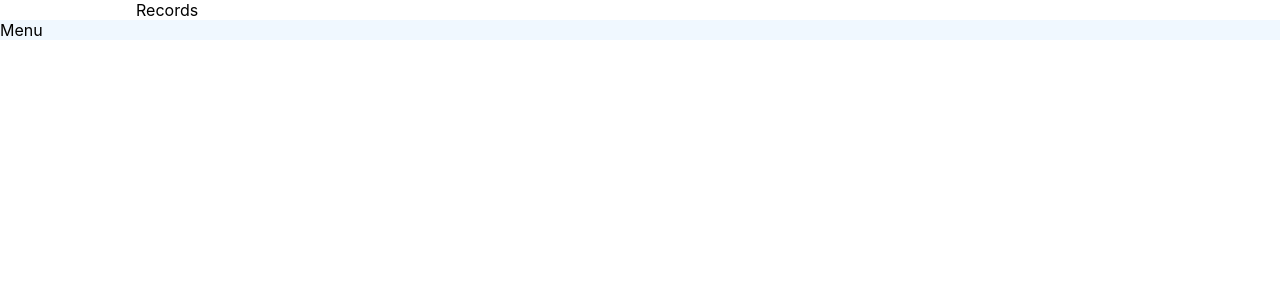
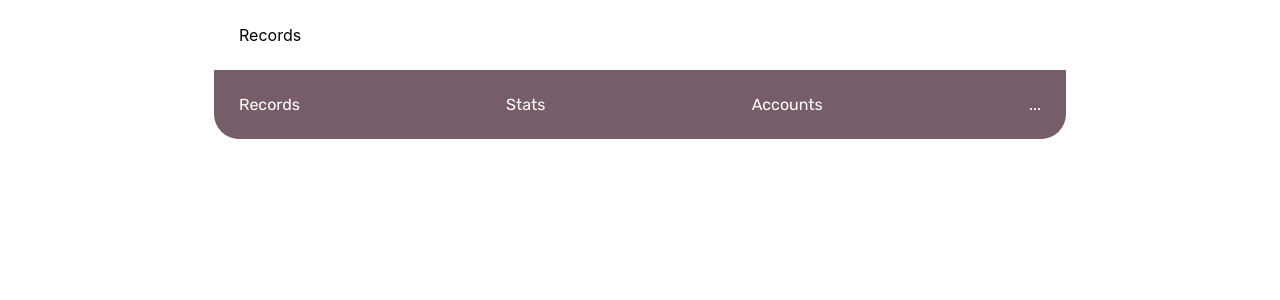
Before and after one commit to jomarcui/nextjs-expenses, a Next.js app: page /records/records in a window 1280 px wide. Shown: the top 300 px of the page. Built offline with nearby package versions, Linux system fonts and the light colour scheme.

Commit message:
🚀 Added Records page

```diff
--- a/components/Layout/Layout.styles.ts
+++ /dev/null
@@ -1,10 +0,0 @@
-import styled from '@emotion/styled';
-
-export const MainContainer = styled('main')`
-  margin: 0 auto;
-  max-width: 1008px;
-`;
-
-export const MenuContainer = styled('div')`
-  background-color: aliceblue;
-`;
--- a/components/Layout/Layout.tsx
+++ b/components/Layout/Layout.tsx
@@ -1,5 +1,6 @@
+import { Container } from '@mui/material';
 import Head from 'next/head';
-import * as Styled from './Layout.styles';
+import Menu from '../Navigation/Menu';
 
 const Layout = ({ children }) => (
   <div>
@@ -8,8 +9,10 @@ const Layout = ({ children }) => (
       <meta name="NextJS Project" content="Generated by create next app" />
       <link rel="icon" href="/favicon.ico" />
     </Head>
-    <Styled.MainContainer>{children}</Styled.MainContainer>
-    <Styled.MenuContainer>Menu</Styled.MenuContainer>
+    <Container maxWidth="md">
+      <div>{children}</div>
+      <Menu />
+    </Container>
   </div>
 );
 
--- /dev/null
+++ b/components/Navigation/Menu.tsx
@@ -0,0 +1,37 @@
+import styled from '@emotion/styled';
+import { Box, Link as MUILink } from '@mui/material';
+import Link from 'next/link';
+
+const BoxStyled = styled(Box)`
+  align-items: center;
+  background-color: #765d69;
+  border-radius: 0 0 25px 25px;
+  display: flex;
+  justify-content: space-between;
+  padding: 25px;
+`;
+
+const MUILinkStyled = styled(MUILink)`
+  color: #fff;
+  font: normal 1rem 'Rubik';
+  text-decoration: none;
+`;
+
+const Menu = () => (
+  <BoxStyled>
+    <Link href="/records" passHref>
+      <MUILinkStyled>Records</MUILinkStyled>
+    </Link>
+    <Link href="/stats" passHref>
+      <MUILinkStyled>Stats</MUILinkStyled>
+    </Link>
+    <Link href="/accounts" passHref>
+      <MUILinkStyled>Accounts</MUILinkStyled>
+    </Link>
+    <Link href="/more" passHref>
+      <MUILinkStyled>...</MUILinkStyled>
+    </Link>
+  </BoxStyled>
+);
+
+export default Menu;
--- a/pages/_document.js
+++ b/pages/_document.js
@@ -11,7 +11,7 @@ class MyDocument extends Document {
       <Html lang="en">
         <Head>
           <link
-            href="https://fonts.googleapis.com/css2?family=Lobster&display=swap"
+            href="https://fonts.googleapis.com/css2?family=Rubik&display=swap"
             rel="stylesheet"
           />
         </Head>
--- a/pages/records/records.tsx
+++ b/pages/records/records.tsx
@@ -1,8 +1,14 @@
+import styled from '@emotion/styled';
+import { Box } from '@mui/material';
 import Layout from '../../components/Layout';
+
+const BoxStyled = styled(Box)`
+  padding: 25px;
+`;
 
 const Records = () => (
   <Layout>
-    <div>Records</div>
+    <BoxStyled>Records</BoxStyled>
   </Layout>
 );
 
```
Also changed, not shown: color-palette.txt (added).
